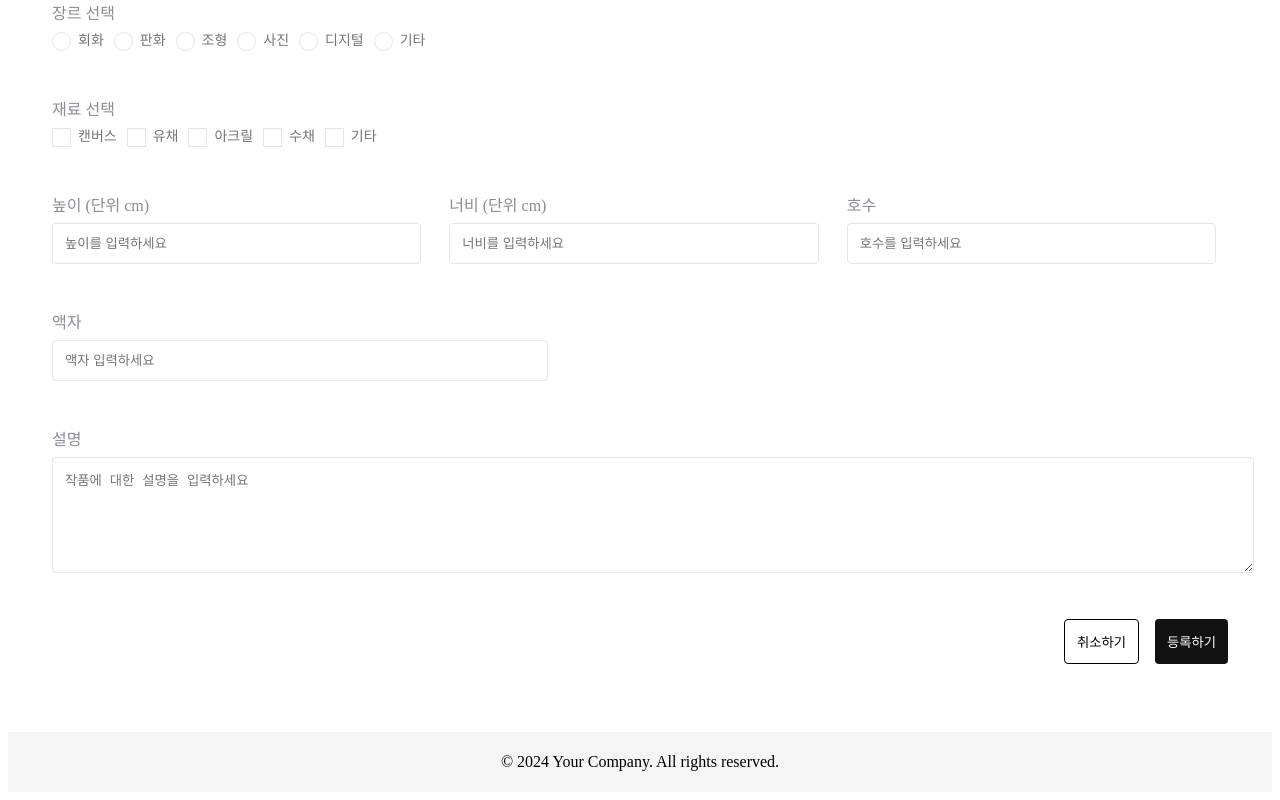
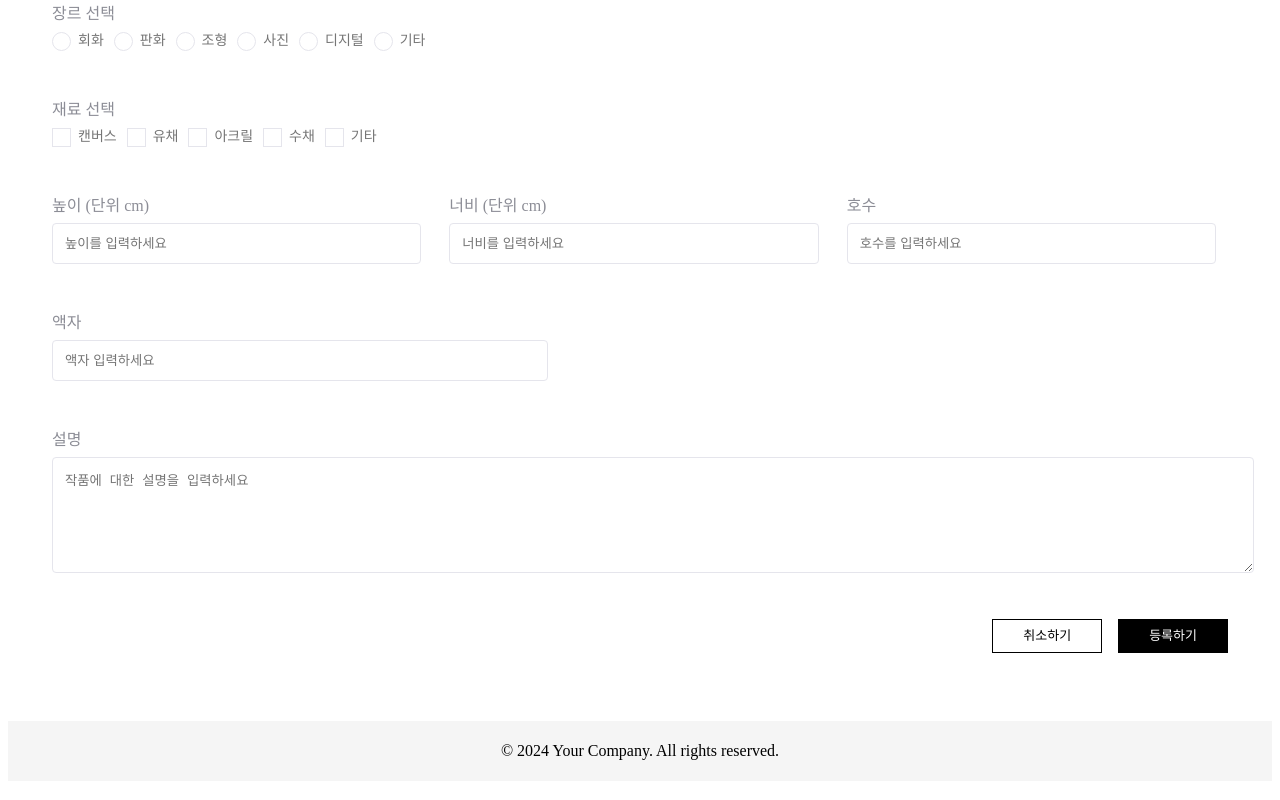
Before and after one commit to ArtNeplatform/front, a React (Vite) app: page /artwork-register in a window 1280 px wide. Shown: the part 1057-1857 px from the top of the page. Built offline with nearby package versions, Linux system fonts and the light colour scheme; no server answers; what kakao-js-sdk would draw is missing.

Commit message:
Chore: 잡다한 수정

```diff
--- a/src/apis/axios.ts
+++ b/src/apis/axios.ts
@@ -25,13 +25,14 @@ type TAnotherToken = {
 type TAuthResponse = {
   accessToken: string;
 };
-// const DUMMY_ACCESS_TOKEN =
-//   'eyJhbGciOiJIUzI1NiIsInR5cCI6IkpXVCJ9.eyJlbWFpbCI6InJ5dXNlb25naG83QGRndS5hYy5rciIsImlhdCI6MTczOTIwNDY5NiwiZXhwIjoxNzQxNzk2Njk2fQ.iWwnAhIzse5UwvHpR5uWa2o0HRM5G14ikeAtYf_BDec';
+
+const DUMMY_ACCESS_TOKEN =
+  'eyJhbGciOiJIUzI1NiIsInR5cCI6IkpXVCJ9.eyJlbWFpbCI6InJ5dXNlb25naG83QGRndS5hYy5rciIsImlhdCI6MTczOTIwNDY5NiwiZXhwIjoxNzQxNzk2Njk2fQ.iWwnAhIzse5UwvHpR5uWa2o0HRM5G14ikeAtYf_BDec';
 export const instance: AxiosInstance = axios.create({
   baseURL: import.meta.env.VITE_APP_SERVER_URL,
   headers: {
-    Authorization: `Bearer ${localStorage.getItem('accessToken')}`,
-    // Authorization: `Bearer ${DUMMY_ACCESS_TOKEN}`,
+    // Authorization: `Bearer ${localStorage.getItem('accessToken')}`,
+    Authorization: `Bearer ${DUMMY_ACCESS_TOKEN}`,
   },
   withCredentials: true,
 });
--- a/src/components/common/ArtWork/index.style.ts
+++ b/src/components/common/ArtWork/index.style.ts
@@ -74,7 +74,7 @@ export const Artist = styled.p`
 `;
 
 export const Title = styled.p`
-  ${(theme) => theme.theme.typography['16']}
+  ${(theme) => theme.theme.typography['14']}
   margin: 0;
 `;
 
--- a/src/pages/artwork-register/index.tsx
+++ b/src/pages/artwork-register/index.tsx
@@ -5,7 +5,6 @@ import {
   Form,
   Input,
   TextArea,
-  Button,
   ImageRegisterSection,
   ArtworkSizeDetailContainer,
   ButtonContainer,
@@ -18,6 +17,7 @@ import useArtworkForm from './hooks/useArtworkRegisterForm.ts';
 import Divider from '@/components/common/Divider';
 import { sizeThemes } from '@/pages/artwork-register/constants/themes';
 import ImageUploader from './components/ImageUploader/index.tsx';
+import { CommonButton } from '@/components/common/CommonButton/index.tsx';
 
 export const ArtworkRegister = () => {
   const { formData, setFormData, handleSubmit } = useArtworkForm();
@@ -184,18 +184,20 @@ export const ArtworkRegister = () => {
             />
           </ArtworkDetailBelowLabel>
           <ButtonContainer>
-            <Button
-              style={{
-                backgroundColor: 'white',
-                color: 'black',
-                border: '1px solid black',
-                borderRadius: '4px',
-              }}
-              type="submit"
-            >
-              취소하기
-            </Button>
-            <Button>등록하기</Button>
+            <CommonButton
+              text="취소하기"
+              color="black"
+              background="white"
+              borderColor="black"
+              borderRadius="0px"
+            />
+            <CommonButton
+              text="등록하기"
+              color="white"
+              background="black"
+              borderColor="black"
+              borderRadius="0px"
+            />
           </ButtonContainer>
         </Form>
       </Container>
```
